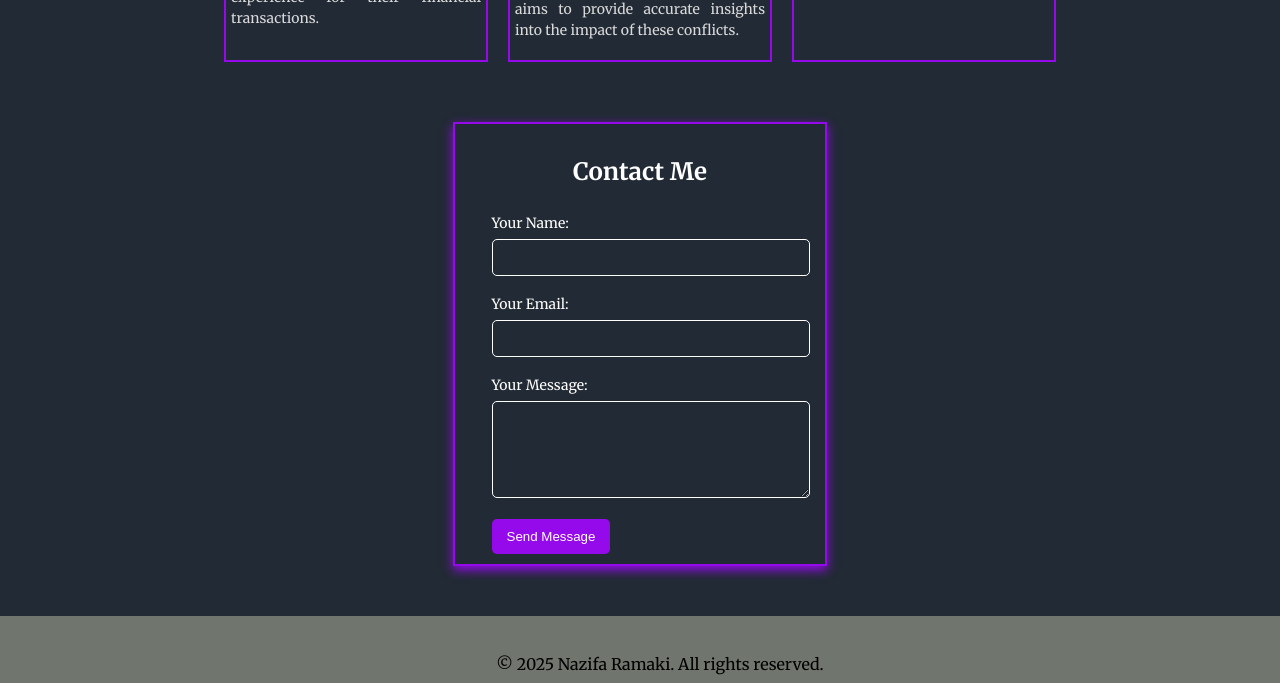
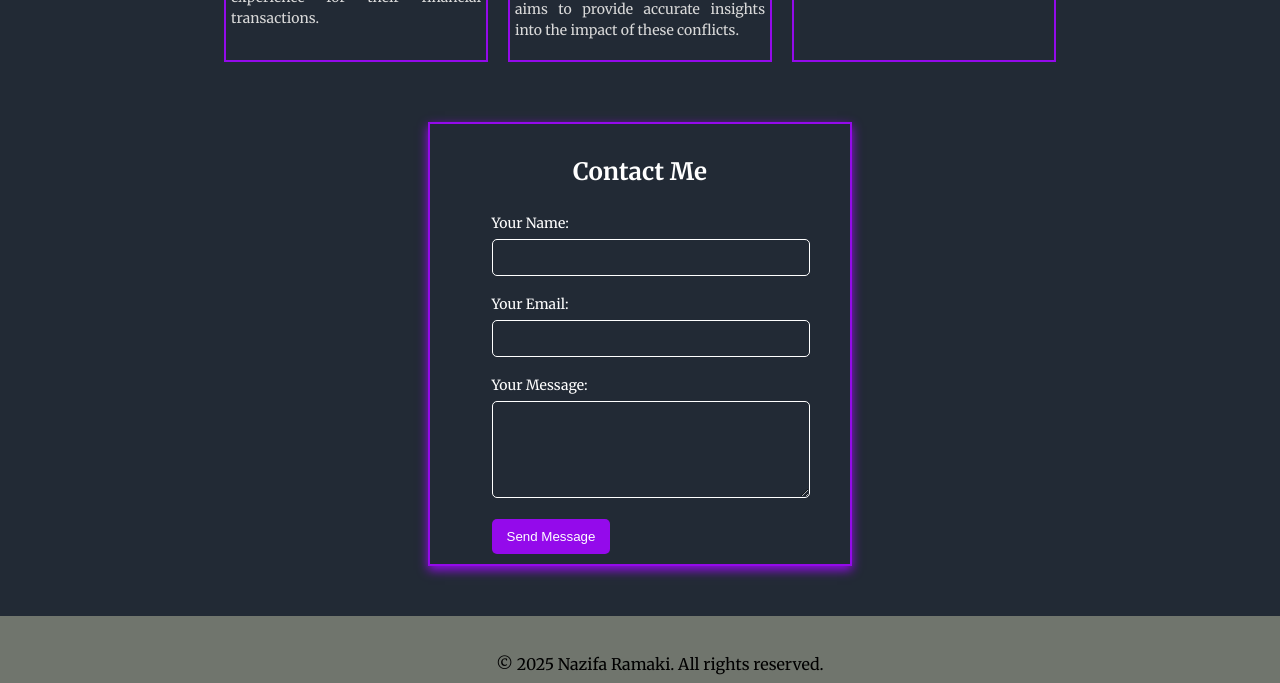
Before and after one commit to nazifa30/My-portfolio, a plain HTML site: page index.html in a window 1280 px wide. Shown: the part 2827-3510 px from the top of the page. Drawn offline with Linux system fonts and the light colour scheme.

Commit message:
Update style.css

```diff
--- a/css/style.css
+++ b/css/style.css
@@ -242,7 +242,7 @@ a {
             justify-content: center; /* Center the content vertically */
             margin: 50px auto; /* Center the section and add vertical spacing */
             width: 50%; /* Full width */
-            max-width: 350px; /* Maximum width for the contact form */
+            max-width: 400px; /* Maximum width for the contact form */
             padding: 10px; /* Padding inside the section */
             border: 2px solid #9909f3f5; /* White border color */
             box-shadow: 0 4px 10px #9909f3f5; /* Shadow effect */
```
